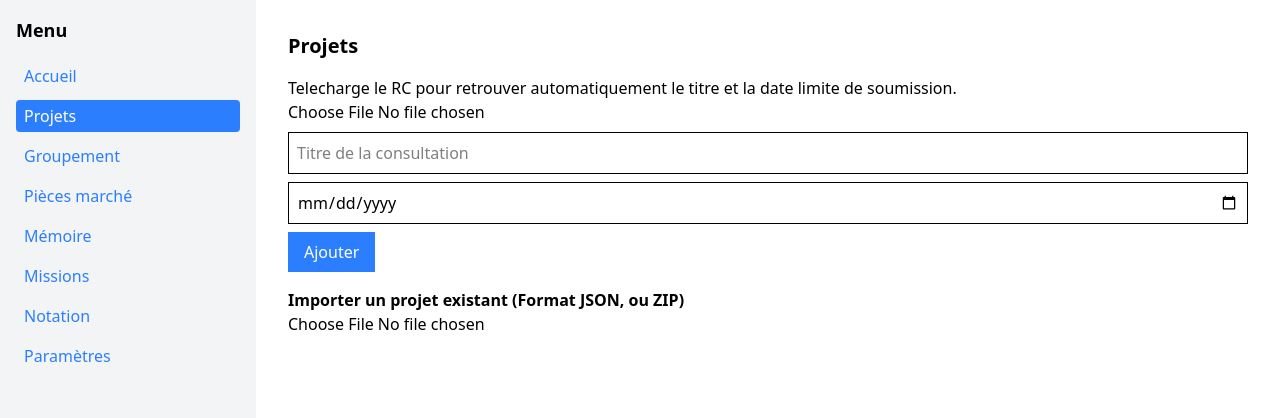
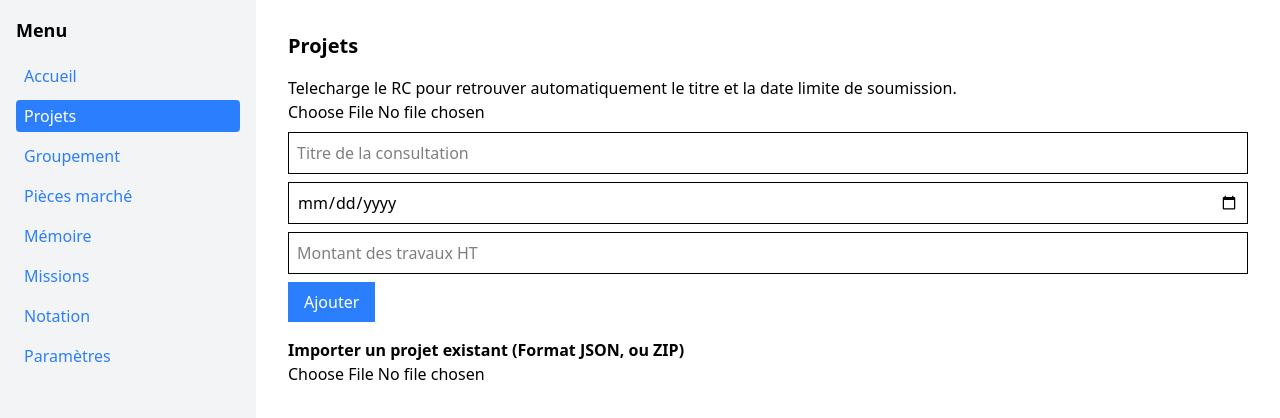
Before and after one commit to jlg-formation/memoire-technique, a React (Vite) app: page /projects in a window 1280 px wide. Shown: the top 418 px of the page. Built offline with nearby package versions, Linux system fonts and the light colour scheme.

Commit message:
feat: add works amount field to consultation info and projects form

```diff
--- a/src/lib/OpenAI/extractConsultationInfo.ts
+++ b/src/lib/OpenAI/extractConsultationInfo.ts
@@ -3,6 +3,7 @@ import createClient from "./client";
 export interface ConsultationInfo {
   consultationTitle: string;
   submissionDeadline: string;
+  worksAmount: number;
 }
 
 export default async function extractConsultationInfo(
@@ -18,13 +19,16 @@ export default async function extractConsultationInfo(
         role: "system",
         content: `Tu es un assistant spécialisé en analyse de règlement de consultation.
 Extrais le titre de la consultation et appelle le consultationTitle,
-et la date limite de remise des offres au format (yyyy-MM-dd) que tu appelles submissionDeadline .
+et la date limite de remise des offres au format (yyyy-MM-dd) que tu appelles submissionDeadline.
+Identifie et extrais le montant global des travaux HT prevu au format number que tu appelles worksAmount.
+Si tu ne trouves pas le montant global des travaux HT indique 0.
 Réponds uniquement en JSON.
 Le Schema doit etre comme l'exemple. Merci de le respecter et de ne surtout pas le modifier.
 Exemple:
 {
   "consultationTitle": "Mission de maîtrise d’œuvre",
-  "submissionDeadline": "yyyy-MM-dd"
+  "submissionDeadline": "yyyy-MM-dd",
+  "worksAmount": 10000000
 }`,
       },
       {
@@ -41,6 +45,10 @@ Exemple:
     return JSON.parse(content) as ConsultationInfo;
   } catch {
     console.error("Erreur de parsing JSON", content);
-    return { consultationTitle: "", submissionDeadline: "" };
+    return {
+      consultationTitle: "",
+      submissionDeadline: "",
+      worksAmount: 0,
+    };
   }
 }
--- a/src/pages/Projects.tsx
+++ b/src/pages/Projects.tsx
@@ -20,6 +20,7 @@ function Projects() {
 
   const [consultationTitle, setConsultationTitle] = useState("");
   const [submissionDeadline, setSubmissionDeadline] = useState("");
+  const [worksAmount, setWorksAmount] = useState("");
   const [processing, setProcessing] = useState(false);
 
   const handleSubmit = (e: React.FormEvent) => {
@@ -28,7 +29,7 @@ function Projects() {
       id: crypto.randomUUID(),
       consultationTitle,
       submissionDeadline,
-      worksAmount: undefined,
+      worksAmount: +worksAmount,
       creationDate: new Date().toISOString(),
       lastUpdateDate: new Date().toISOString(),
     });
@@ -65,6 +66,7 @@ function Projects() {
       const info = await extractConsultationInfo(text, apiKey);
       setConsultationTitle(info.consultationTitle ?? "");
       setSubmissionDeadline(info.submissionDeadline ?? "");
+      setWorksAmount(info.worksAmount + "");
     } catch (err) {
       console.error(err);
     }
@@ -112,6 +114,14 @@ function Projects() {
           placeholder="Date limite"
           required
         />
+        <input
+          className="w-full border p-2"
+          type="number"
+          value={worksAmount}
+          onChange={(e) => setWorksAmount(e.target.value)}
+          placeholder="Montant des travaux HT"
+          required
+        />
         {processing && <div>Analyse en cours...</div>}
         <button
           type="submit"
@@ -147,6 +157,9 @@ function Projects() {
                 </div>
                 <div className="text-sm text-gray-600">
                   Date limite : {project.submissionDeadline}
+                </div>
+                <div className="text-sm text-gray-600">
+                  Montant des travaux HT : {project.worksAmount}
                 </div>
               </button>
               <button
```
